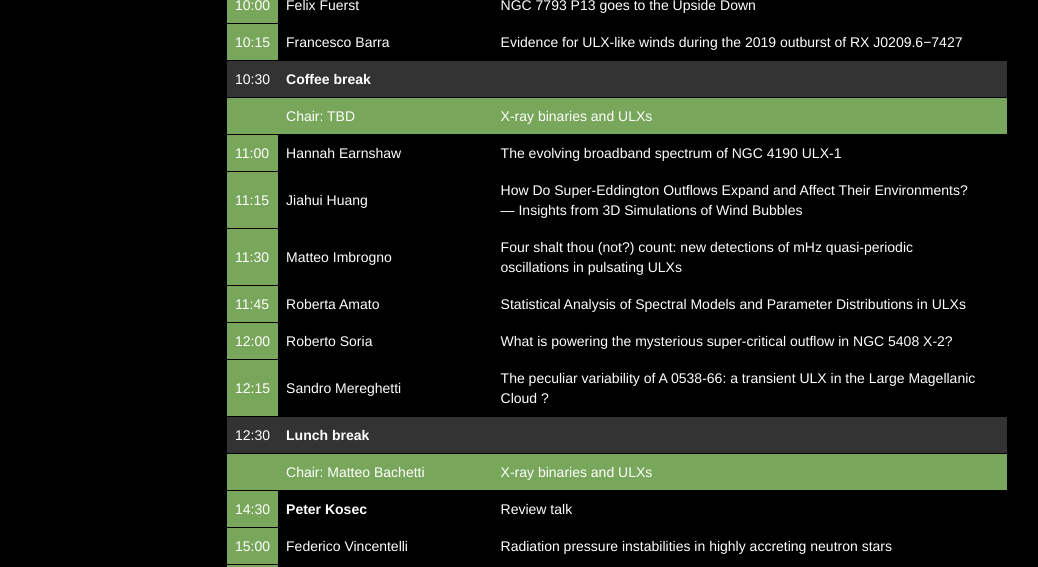
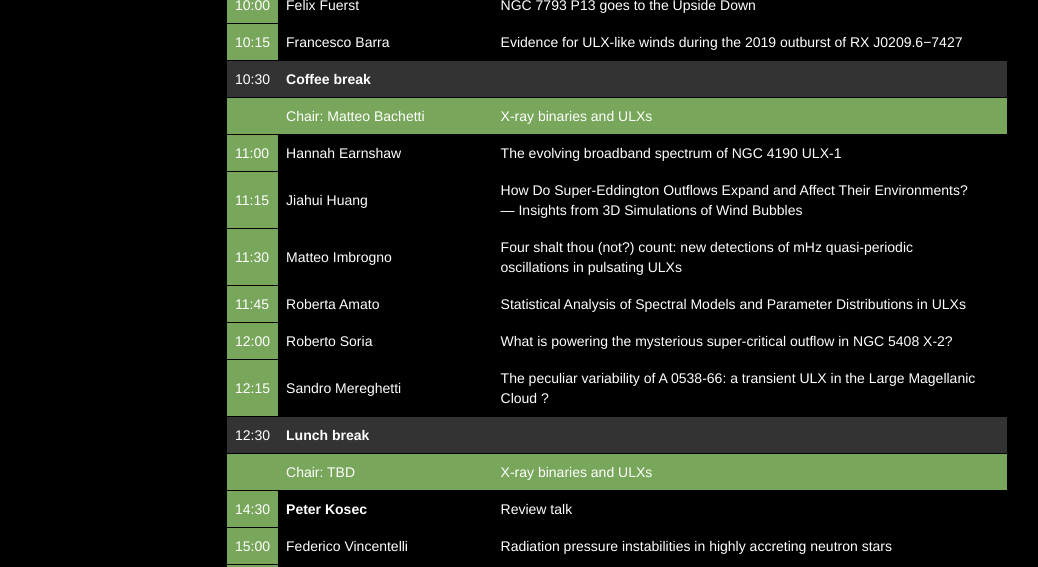
Before and after one commit to breakingthelimits/supereddington2026, a Jekyll site: the page built from program/index.html, in a window 1280 px wide and 900 px high, scrolled down 3967 px. Shown: the part 152-719 px from the top of the window, without its empty margins (38-1076 px from the left). Built offline with Jekyll 4.4.1, drawn with Linux system fonts in a browser that asks for light colours; part of the change alters nothing that is shown.

```diff
--- a/_includes/program_table.html
+++ b/_includes/program_table.html
@@ -592,7 +592,7 @@ these findings with those obtained for another extragalactic ULX, namely ESO
         </tr>
         <tr style="background-color: #78a75b;">
             <td></td>
-            <td>Chair: TBD</td>
+            <td>Chair: Matteo Bachetti</td>
             <td style="background-color: #78a75b;">X-ray binaries and ULXs</td>
         <td></td>
         </tr>
@@ -637,7 +637,7 @@ I will present the most recent results on this  binary system from multi-wavelen
         </tr>
         <tr style="background-color: #78a75b;">
             <td></td>
-            <td>Chair: Matteo Bachetti</td>
+            <td>Chair: TBD</td>
             <td style="background-color: #78a75b;">X-ray binaries and ULXs</td>
         <td></td>
         </tr>
```
